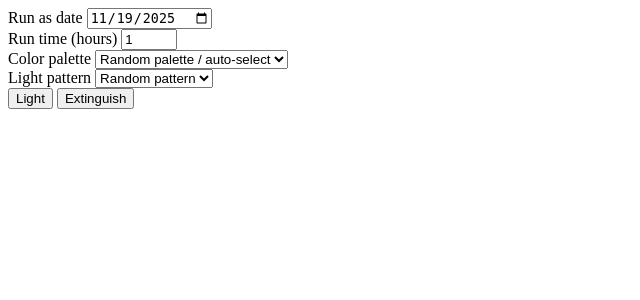
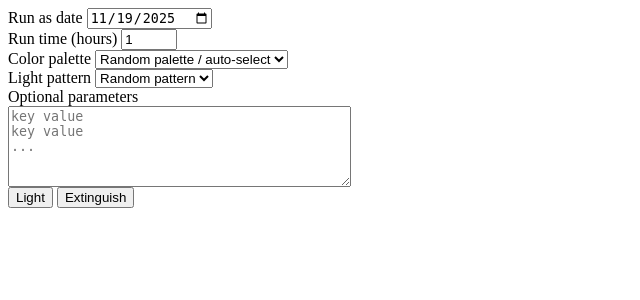
Before and after one commit to bcorwin/menorah_lamp, a Flask app: page / in a window 1280 px wide. Shown: the top 300 px of the page, without its empty margins (0-640 px from the left). Run offline with Flask 3, Linux system fonts and the light colour scheme.

Commit message:
add ability to set params in ui

```diff
--- a/patterns.py
+++ b/patterns.py
@@ -3,6 +3,7 @@
 # then a run method that runs in every while loop?
 # Doing this would allow things it do do things on init
 # like randomly selecting or printing params)
+# TODO: Some sort of alternating blinking (odds one color, evens another, then another color)
 import time
 import random
 
--- a/webapp/app.py
+++ b/webapp/app.py
@@ -52,11 +52,20 @@ def set_state():
     if pattern != "None":
       cmd.extend(["--pattern", pattern])
 
+    params = d["params"]
+    if params != "":
+      for param in params.splitlines(keepends=False):
+        if ' ' not in param:
+          continue
+        key, value = param.split(' ')
+        cmd.extend(["--data", key, value])
+
     message = "Menorah lit:"
   else:
     cmd = ["sudo", "../extinguish_menorah.sh"]
     message = "Menorah extinguished."
 
+  print(cmd)
   process = subprocess.Popen(
     cmd,
     stdout=subprocess.PIPE,
--- a/webapp/templates/light.html
+++ b/webapp/templates/light.html
@@ -32,6 +32,11 @@
         {% endfor %}
       </select>
     </div>
+    <div>
+      <label for="params">Optional parameters</label>
+      <br/>
+      <textarea id="params" name="params" cols="40" rows="5" placeholder="key value&#10;key value&#10;..."></textarea>
+    </div>
     <button type="submit" name="light" onclick="loading()">Light</button>
     <button type="submit" name="extinguish">Extinguish</button>
   </form>
```
